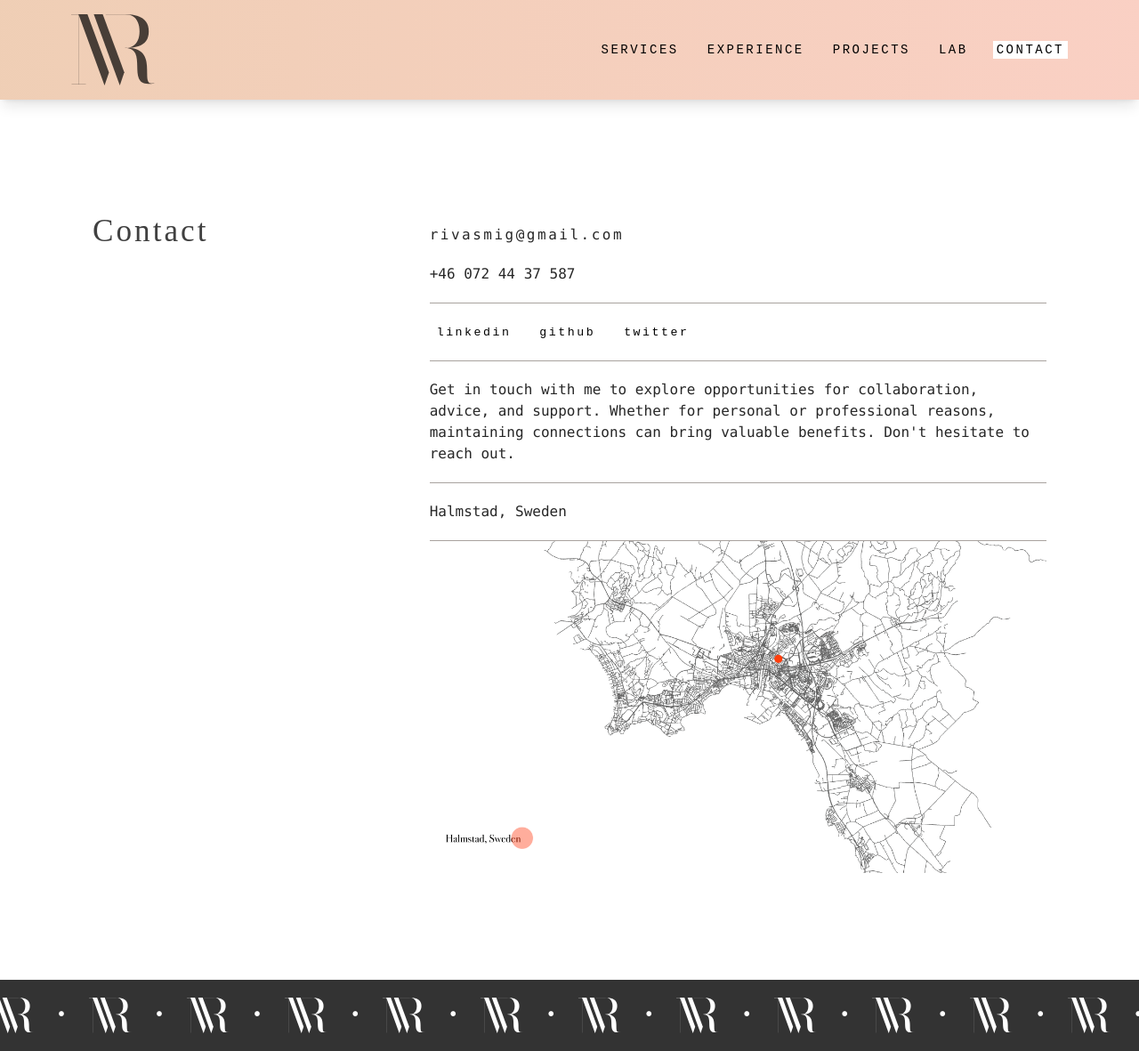
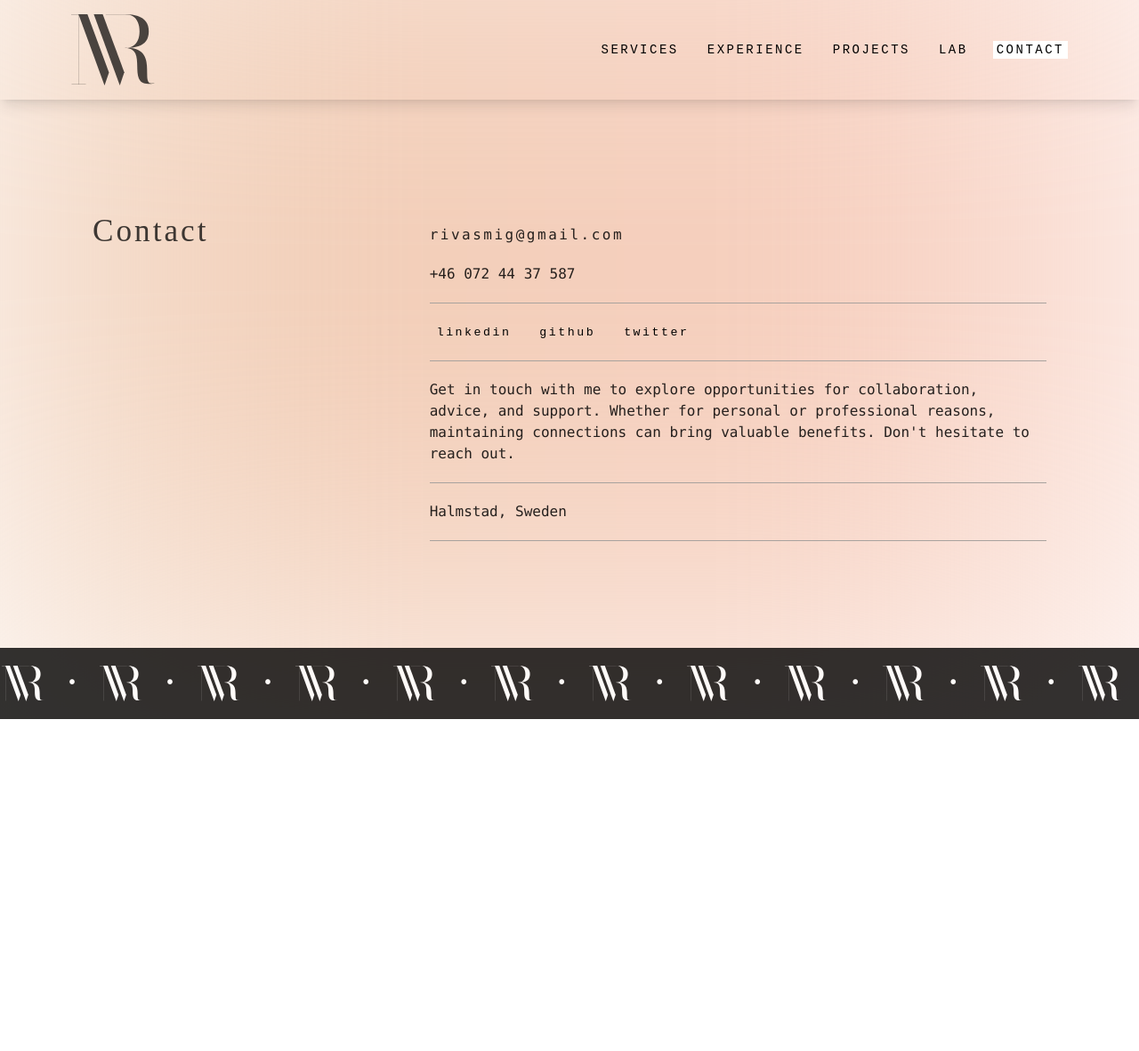
Before and after one commit to miuel/porfolio, a React (Create React App) app in the folder my-portfolio/: page /#/contact in a window 1280 px wide. Shown: the whole page at 89% size. After the commit the page ends 808 px from the top, so only its background shows below. Built offline with nearby package versions, Linux system fonts and the light colour scheme.

Commit message:
moved animation gradient to contact page

```diff
--- a/my-portfolio/src/components/Navigation.js
+++ b/my-portfolio/src/components/Navigation.js
@@ -44,7 +44,7 @@ const Navigation = () => {
 
   return (
     <nav
-      className={`${!isMobile && selectedOption !== "/" && "animated-gradient"} ${isMobile && "animated-gradient"} sticky top-0 z-10 md:mb-20 shadow-lg ${!isScrolling
+      className={`${!isMobile && selectedOption !== "/contact" && "animated-gradient"} ${isMobile && "animated-gradient"} sticky top-0 z-10 md:mb-20 shadow-lg ${!isScrolling
         ? "opacity-100 transition-all duration-300"
         : " opacity-0 transition-all duration-300"
         }`}
--- a/my-portfolio/src/pages/Contact.js
+++ b/my-portfolio/src/pages/Contact.js
@@ -10,6 +10,9 @@ const ContactPage = () => {
 
   const imageSrc = useImagePath(data.images.map);
   return (
+    <>
+      <div className="animated-gradient grad-filter w-screen h-[1000px] absolute -top-[200px] left-0 z-[-1]"></div>
+
       <section className="overflow-auto max-w-6xl m-auto">
         <div className="flex flex-col md:flex-row p-8 md:p-10 gap-8">
           <div className="w-full md:w-1/3">
@@ -24,38 +27,29 @@ const ContactPage = () => {
               >
                 {data?.contact.email}
               </a>
-            <p className="paragraph-style mt-5">
-              {data?.contact.phone}
-            </p>
+              <p className="paragraph-style mt-5">{data?.contact.phone}</p>
             </div>
 
             <div className="pb-5 border-b border-stone-400 mt-5">
-            {data&&
+              {data &&
                 data?.contact?.media.map((media, i) => (
                   <Button text={media.name} link={media.url} key={i} />
                 ))}
             </div>
 
             <div className="pb-5 border-b border-stone-400">
-            <p className="mt-5 paragraph-style">
-              {data?.contact.shortText}
-            </p>
+              <p className="mt-5 paragraph-style">{data?.contact.shortText}</p>
             </div>
 
             <div className="pb-5 border-b border-stone-400">
               <p className="mt-5 paragraph-style">{data?.contact.address}</p>
             </div>
 
-          {imageSrc ? (
-            <div >
-              <img className="w-full mr-0" src={imageSrc} alt={data?.mapText} />
-            </div>) :
-            <Loading />
-          }
+
           </div>
         </div>
-
-    </section >
+      </section>
+    </>
   );
 };
 
--- a/my-portfolio/src/pages/Home.js
+++ b/my-portfolio/src/pages/Home.js
@@ -33,7 +33,7 @@ const HomePage = () => {
 
   return (
     <>
-      <div className="animated-gradient grad-filter w-screen h-[1000px] absolute -top-[200px] left-0 z-[-1]"></div>
+
       <section className="relative px-8 md:px-0 flex gap-8 m-0 home-section-h pb-8">
         <div className="max-w-75 pr-0 md:pr-8 mx-auto mt-8">
 
```
Lines whose indentation alone changed are shown as unchanged.
